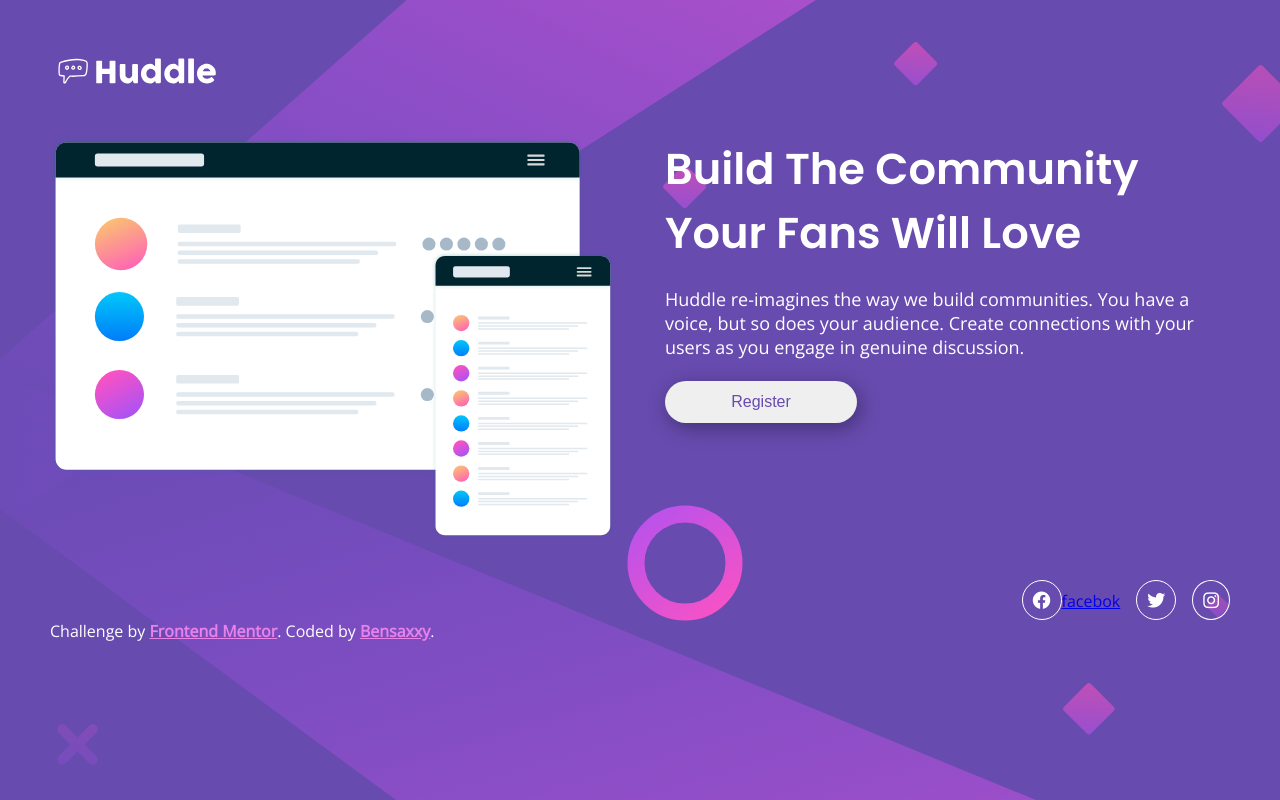
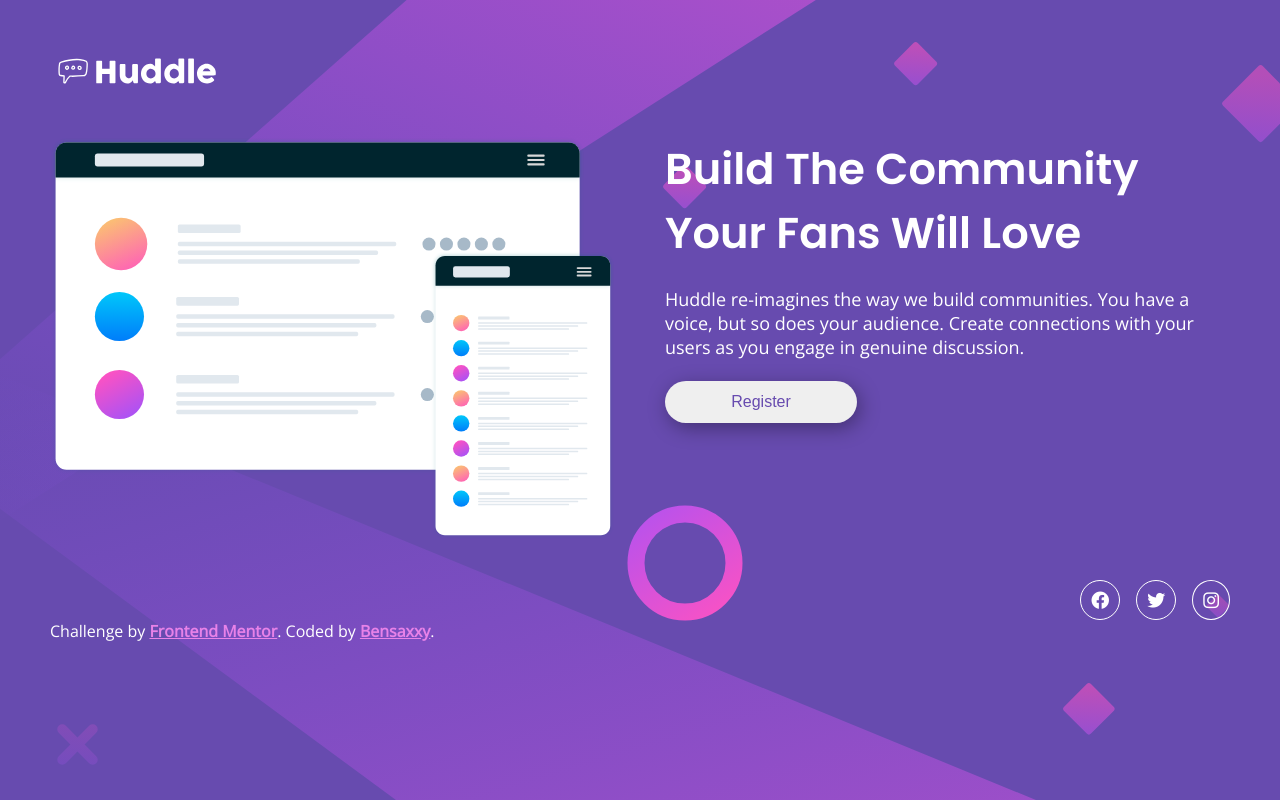
Before and after one commit to Bensaxxy/huddle-landing-page-with-single-introductory-section-master, a plain HTML site: page index.html in a window 1280 px wide. Drawn offline with nearby package versions, Linux system fonts and the light colour scheme.

Commit message:
update
update

```diff
--- a/index.html
+++ b/index.html
@@ -40,7 +40,7 @@
     <footer>
 
       <div class="social-icons">
-      <a href="#"><i class="fa-brands fa-facebook"></i>facebok</a>
+      <a href="#"><i class="fa-brands fa-facebook"></i></a>
       <a href="#"><i class="fa-brands fa-twitter"></i></a>
       <a href="#"><i class="fa-brands fa-instagram"></i></a>
     </div>
```
